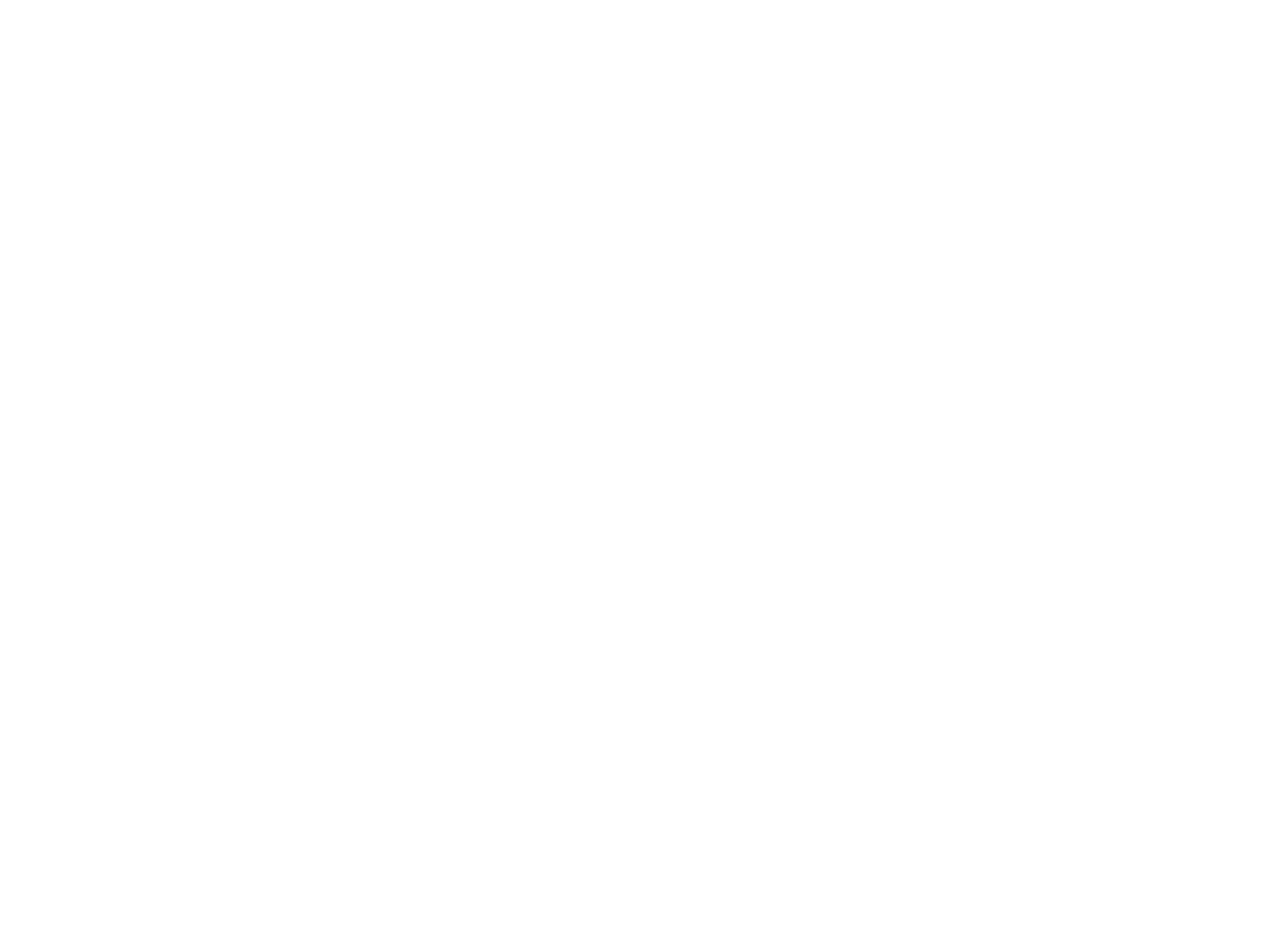
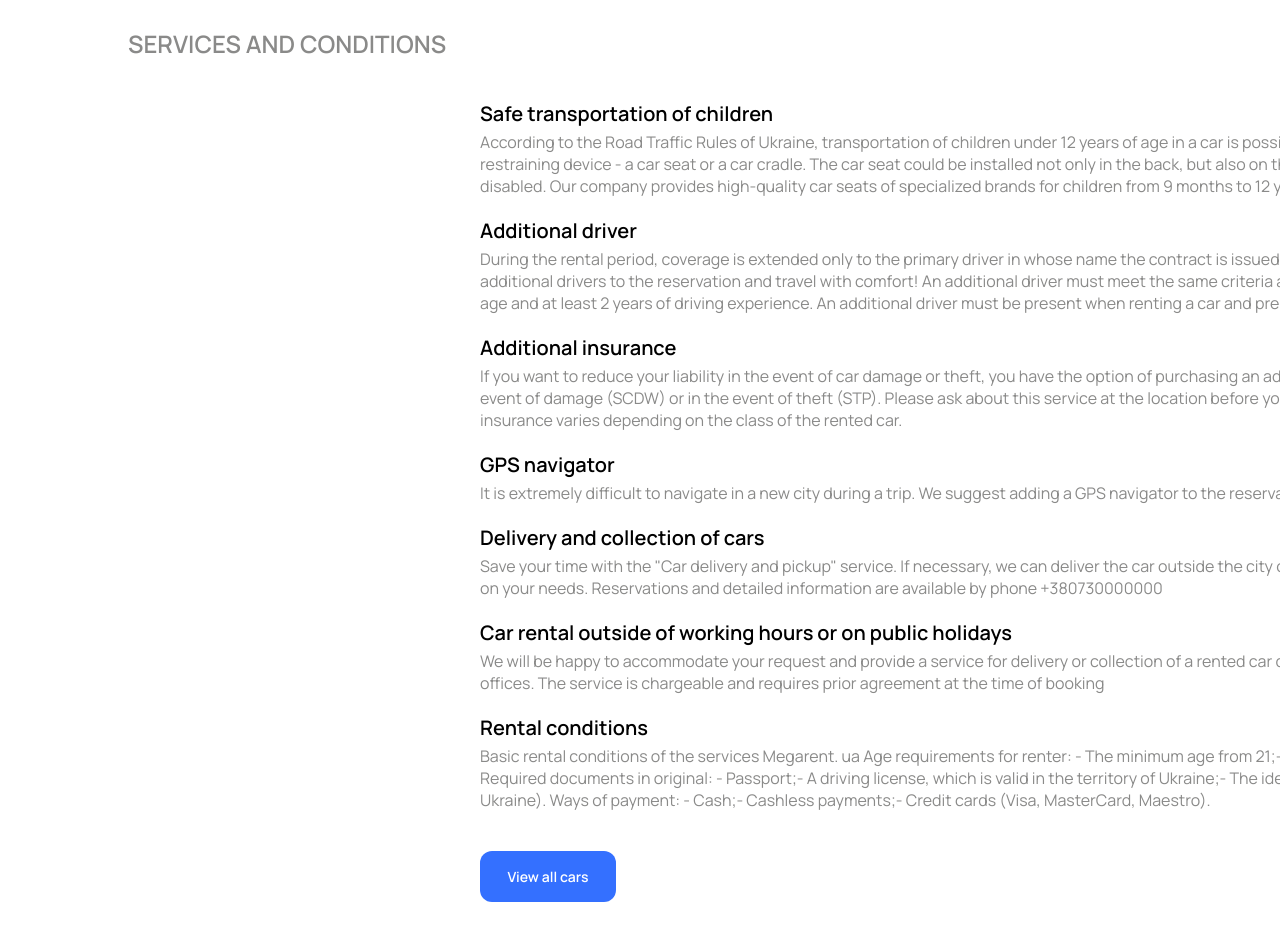
Before and after one commit to TetiAnnaP/rental-cars, a React (Create React App) app: page / in a window 1280 px wide. Shown: the part 240-1180 px from the top of the page. Before the commit the page ends 800 px from the top, so only its background shows below. Built offline with nearby package versions, Linux system fonts and the light colour scheme.

Commit message:
home page

```diff
--- a/src/components/App/App.jsx
+++ b/src/components/App/App.jsx
@@ -1,6 +1,6 @@
 import css from './App.module.css';
 import { NavLink, Routes, Route } from 'react-router-dom';
-import HomePage from '../../pages/HomePage';
+import HomePage from '../../pages/HomePage/HomePage';
 import Catalog from '../../pages/Catalog';
 import Favorites from '../../pages/Favorites';
 
--- a/src/components/App/App.module.css
+++ b/src/components/App/App.module.css
@@ -2,12 +2,16 @@
   font-family: 'Manrope', sans-serif;
   width: 1440px;
   padding: 75px 128px 150px 128px;
+  margin-left: auto;
+  margin-right: auto;
 }
 
 .header {
   display: flex;
   gap: 20px;
-  margin-bottom: 75px;
+  height: 52px;
+  margin-bottom: 44px;
+  box-shadow: -12px 25px 7px -23px rgba(152, 178, 230, 0.58);
 }
 
 .link {
--- a/src/pages/HomePage.jsx
+++ /dev/null
@@ -1,5 +0,0 @@
-const HomePage = () => {
-  return <h1>Home Page</h1>;
-};
-
-export default HomePage;
--- /dev/null
+++ b/src/pages/HomePage/HomePage.jsx
@@ -0,0 +1,83 @@
+import { Link } from 'react-router-dom';
+import css from './HomePage.module.css';
+
+const HomePage = () => {
+  return (
+    <>
+      <a className={css.phone} href="tel: +380730000000">
+        +380730000000
+      </a>
+      <h1 className={css.title}>Car rental in Ukraine</h1>
+      <h2 className={css.secondaryTitle}>Services and conditions</h2>
+      <div className={css.contaiter}>
+        <h3 className={css.subtitle}>Safe transportation of children</h3>
+        <p className={css.text}>
+          According to the Road Traffic Rules of Ukraine, transportation of
+          children under 12 years of age in a car is possible only with the use
+          of a special restraining device - a car seat or a car cradle. The car
+          seat could be installed not only in the back, but also on the front
+          seat, provided the airbag is disabled. Our company provides
+          high-quality car seats of specialized brands for children from 9
+          months to 12 years.
+        </p>
+        <h3 className={css.subtitle}>Additional driver</h3>
+        <p className={css.text}>
+          During the rental period, coverage is extended only to the primary
+          driver in whose name the contract is issued. But you have the
+          opportunity to add additional drivers to the reservation and travel
+          with comfort! An additional driver must meet the same criteria as the
+          main driver, namely a minimum age and at least 2 years of driving
+          experience. An additional driver must be present when renting a car
+          and present his driver's license and passport.
+        </p>
+        <h3 className={css.subtitle}>Additional insurance</h3>
+        <p className={css.text}>
+          If you want to reduce your liability in the event of car damage or
+          theft, you have the option of purchasing an additional insurance
+          package in the event of damage (SCDW) or in the event of theft (STP).
+          Please ask about this service at the location before your rental
+          starts. The cost of additional insurance varies depending on the class
+          of the rented car.
+        </p>
+        <h3 className={css.subtitle}>GPS navigator</h3>
+        <p className={css.text}>
+          It is extremely difficult to navigate in a new city during a trip. We
+          suggest adding a GPS navigator to the reservation, which will help you
+          with this.
+        </p>
+        <h3 className={css.subtitle}>Delivery and collection of cars</h3>
+        <p className={css.text}>
+          Save your time with the "Car delivery and pickup" service. If
+          necessary, we can deliver the car outside the city or to other cities
+          of Ukraine depending on your needs. Reservations and detailed
+          information are available by phone +380730000000
+        </p>
+
+        <h3 className={css.subtitle}>
+          Car rental outside of working hours or on public holidays
+        </h3>
+        <p className={css.text}>
+          We will be happy to accommodate your request and provide a service for
+          delivery or collection of a rented car during non-working hours of our
+          offices. The service is chargeable and requires prior agreement at the
+          time of booking
+        </p>
+
+        <h3 className={css.subtitle}>Rental conditions</h3>
+        <p className={css.text}>
+          Basic rental conditions of the services Megarent. ua Age requirements
+          for renter: - The minimum age from 21;- The driving experience from 2
+          years. Required documents in original: - Passport;- A driving license,
+          which is valid in the territory of Ukraine;- The identification code
+          (for citizens of Ukraine). Ways of payment: - Cash;- Cashless
+          payments;- Credit cards (Visa, MasterCard, Maestro).
+        </p>
+      </div>
+      <Link to="/catalog" className={css.btn}>
+        View all cars
+      </Link>
+    </>
+  );
+};
+
+export default HomePage;
--- /dev/null
+++ b/src/pages/HomePage/HomePage.module.css
@@ -0,0 +1,52 @@
+.phone {
+  display: block;
+  color: #3470ff;
+  text-decoration: none;
+  font-weight: 500;
+  font-size: 24px;
+  text-align: right;
+  margin-top: -24px;
+}
+
+.title {
+  text-align: center;
+  text-transform: uppercase;
+}
+
+.secondaryTitle {
+  text-transform: uppercase;
+  color: #8a8a89;
+  margin: 0 0 40px 0;
+}
+
+.contaiter {
+  margin-left: 352px;
+  margin-bottom: 40px;
+}
+
+.subtitle {
+  font-size: 20px;
+  margin: 0 0 4px 0;
+}
+
+.text {
+  color: #8a8a89;
+  margin: 0 0 20px 0;
+}
+
+.btn {
+  margin-left: 352px;
+  padding: 16px 0 16px 0;
+  display: block;
+  width: 136px;
+  /* height: 44px; */
+  border: none;
+  border-radius: 12px;
+  background-color: #3470ff;
+  font-family: 'Manrope', sans-serif;
+  font-size: 14px;
+  text-decoration: none;
+  text-align: center;
+  font-weight: 600;
+  color: white;
+}
```
